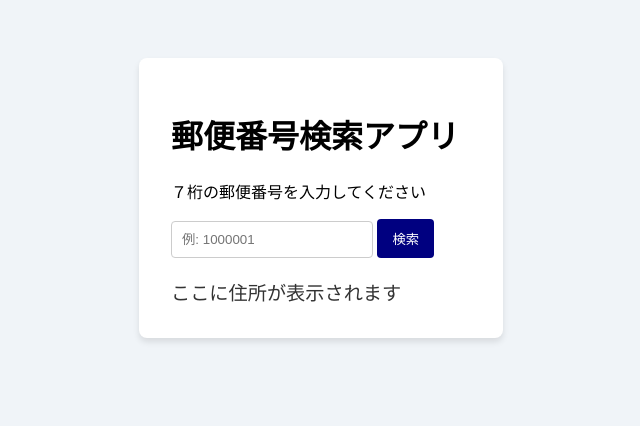
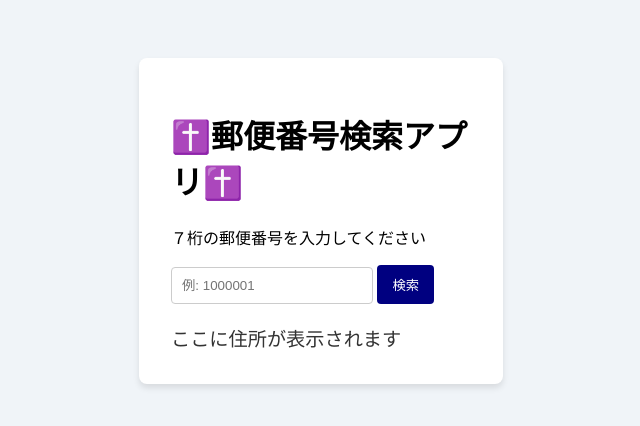
Before and after one commit to suda-design/zipcode-app-cli, a plain HTML site: page index.html in a window 1280 px wide. Shown: the whole page, without its empty margins (319-959 px from the left). Drawn offline with Linux system fonts and the light colour scheme.

Commit message:
タイトルを変更

```diff
--- a/index.html
+++ b/index.html
@@ -8,7 +8,7 @@
   </head>
   <body>
     <div class="wrapper">
-      <h1>郵便番号検索アプリ</h1>
+      <h1>✝️郵便番号検索アプリ✝️</h1>
       <p>７桁の郵便番号を入力してください</p>
       <input type="text" id="zipcode" placeholder="例: 1000001" maxlength="7" />
       <button id="searchBtn">検索</button>
```
